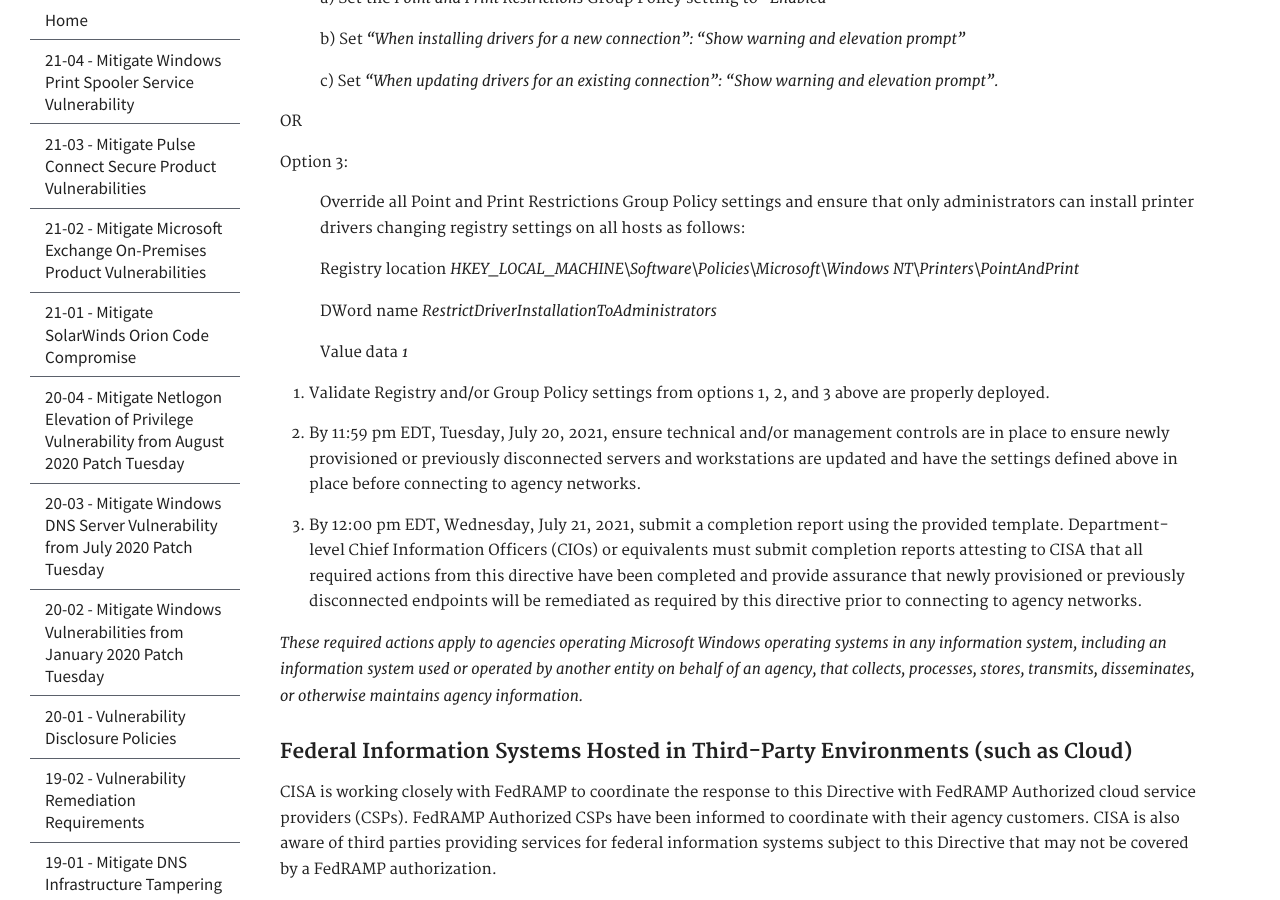
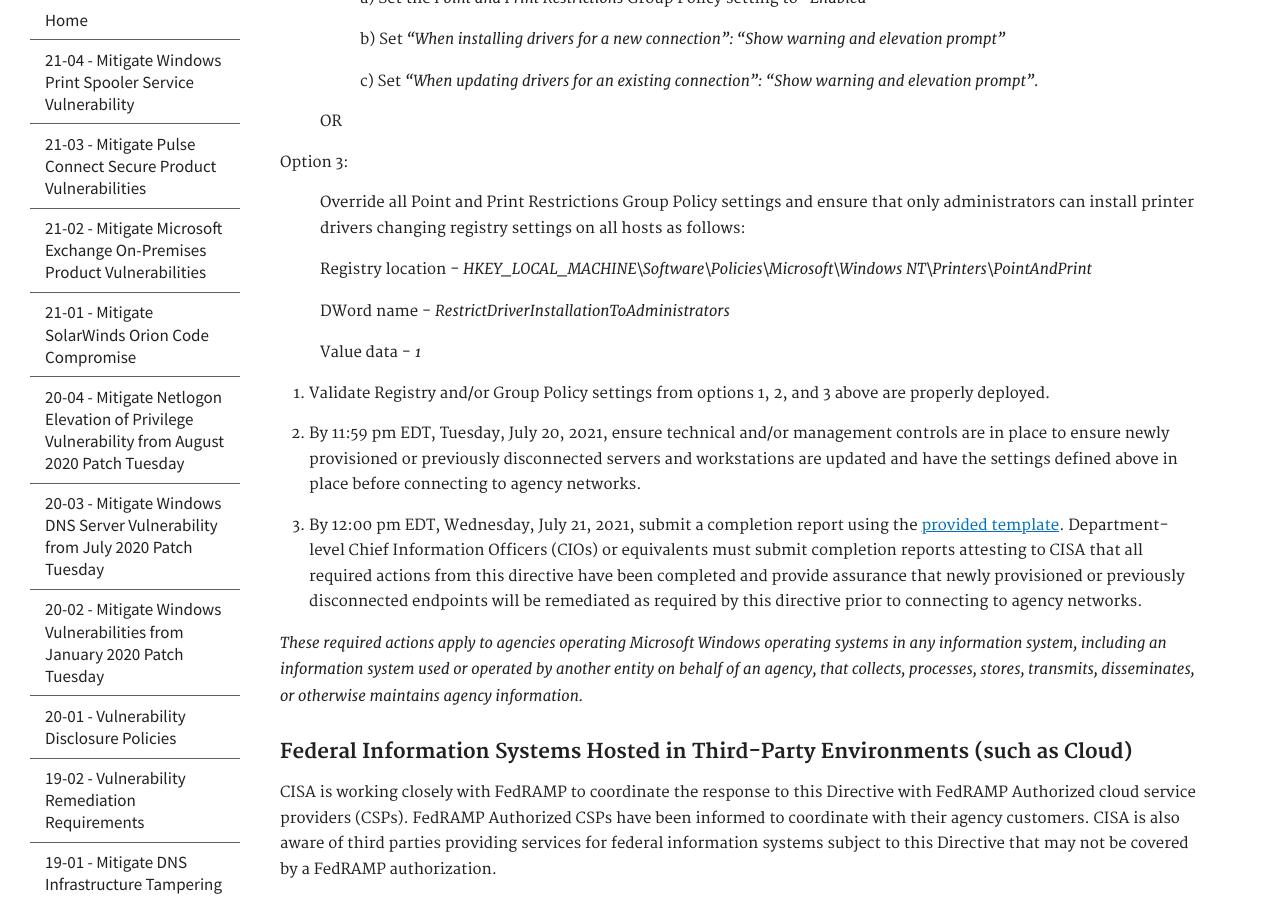
Before and after one commit to cisagov/cyber.dhs.gov, a Jekyll site: the page built from pages/ed-21-04.md, in a window 1280 px wide and 900 px high, scrolled down 1803 px. Built offline with Jekyll 4.4.1, drawn with Linux system fonts in a browser that asks for light colours; part of the change alters nothing that is shown; some of the changed text lies outside the part shown.

```diff
--- a/pages/ed-21-04.md
+++ b/pages/ed-21-04.md
@@ -50,7 +50,7 @@ All Federal Civilian Executive Branch agencies must complete the following actio
    >
    > _Note that stopping the service alone will not prevent it from restarting at reboot – the service must be disabled._
 
-  OR
+>   OR
 
   Option 2:
 
@@ -58,29 +58,29 @@ All Federal Civilian Executive Branch agencies must complete the following actio
 
    >  _Computer Configuration > Administrative Templates > Printers_
 
-   >  a)	Set the _Point and Print Restrictions_ Group Policy setting to _"Enabled"_
-   >
-   >  b)	Set _"When installing drivers for a new connection": "Show warning and elevation prompt"_
-   >
-   >  c)	Set _"When updating drivers for an existing connection": "Show warning and elevation prompt"._
+>    >  a)	Set the _Point and Print Restrictions_ Group Policy setting to _"Enabled"_
+>    >
+>    >  b)	Set _"When installing drivers for a new connection": "Show warning and elevation prompt"_
+>    >
+>    >  c)	Set _"When updating drivers for an existing connection": "Show warning and elevation prompt"._
 
-  OR
+ >  OR
 
   Option 3:
 
 >    Override all Point and Print Restrictions Group Policy settings and ensure that only administrators can install printer drivers changing registry settings on all hosts as follows:
 
-  >   Registry location	  _HKEY_LOCAL_MACHINE\Software\Policies\Microsoft\Windows NT\Printers\PointAndPrint_
+  >   Registry location -  _HKEY_LOCAL_MACHINE\Software\Policies\Microsoft\Windows NT\Printers\PointAndPrint_
 
-  >   DWord name	        _RestrictDriverInstallationToAdministrators_
+  >   DWord name - _RestrictDriverInstallationToAdministrators_
 
-  >   Value data	        _1_
+  >   Value data - _1_
 
 4.	Validate Registry and/or Group Policy settings from options 1, 2, and 3 above are properly deployed.
 
 5.	By 11:59 pm EDT, Tuesday, July 20, 2021, ensure technical and/or management controls are in place to ensure newly provisioned or previously disconnected servers and workstations are updated and have the settings defined above in place before connecting to agency networks.
 
-6.	By 12:00 pm EDT, Wednesday, July 21, 2021, submit a completion report using the provided template. Department-level Chief Information Officers (CIOs) or equivalents must submit completion reports attesting to CISA that all required actions from this directive have been completed and provide assurance that newly provisioned or previously disconnected endpoints will be remediated as required by this directive prior to connecting to agency networks.
+6.	By 12:00 pm EDT, Wednesday, July 21, 2021, submit a completion report using the [provided template]({{ site.baseurl }}/assets/report/ED_21-04_Template_v1.xlsx). Department-level Chief Information Officers (CIOs) or equivalents must submit completion reports attesting to CISA that all required actions from this directive have been completed and provide assurance that newly provisioned or previously disconnected endpoints will be remediated as required by this directive prior to connecting to agency networks.
 
 _These required actions apply to agencies operating Microsoft Windows operating systems in any information system, including an information system used or operated by another entity on behalf of an agency, that collects, processes, stores, transmits, disseminates, or otherwise maintains agency information._
 
@@ -107,5 +107,5 @@ This Emergency Directive remains in effect until all agencies operating Microsof
 
 ### Additional Information
 Visit [https://cyber.dhs.gov/](https://cyber.dhs.gov/) or contact the following for:
--   General information, assistance, and reporting <CyberDirectives@cisa.dhs.gov>
+-   General information, assistance, and reporting – <CyberDirectives@cisa.dhs.gov>
 -   Reporting indications of potential compromise – [https://us-cert.cisa.gov/report](https://us-cert.cisa.gov/report)
```
